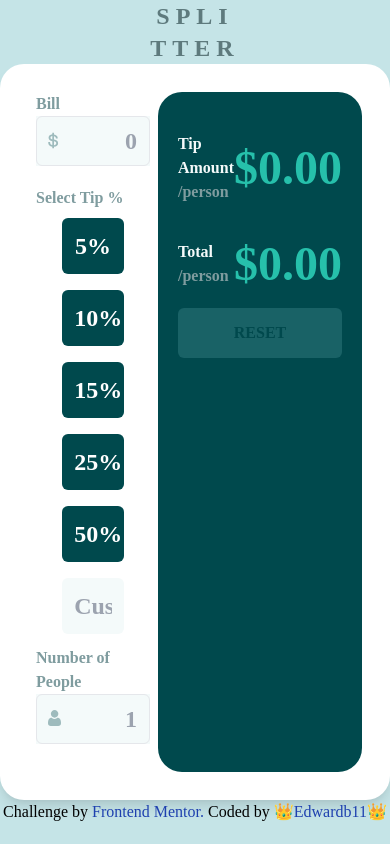
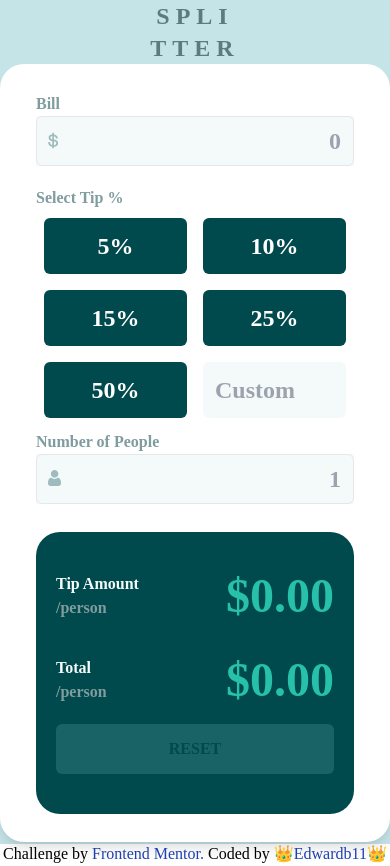
Before and after one commit to Edwardb11/Tip-calculator-app, a React (Create React App) app: page / in a window 390 px wide. Before the commit the page ends 844 px from the top, so only its background shows below. Built offline with nearby package versions, Linux system fonts and the light colour scheme.

Commit message:
update responsive

```diff
--- a/src/componets/box/Box.js
+++ b/src/componets/box/Box.js
@@ -55,7 +55,7 @@ export default function Box() {
       <main>
         <div className=" flex justify-center font-black">
           <div className="flex flex-auto flex-wrap px-7 py-7  rounded-3xl  shadow-lg bg-white  text-black     max-w-1/2  2xl:max-w-3/4 xl:max-w-3/4 lg:max-w-3/4 md:max-w-full sm:max-w-full">
-            <div className="  flex-1 mx-2  max-w-1/2 2xl:max-w-1/2 xl:max-w-1/2 lg:max-w-full md:max-w-full sm:max-w-full">
+            <div className="  flex-auto mx-2  max-w-1/2 2xl:max-w-1/2 xl:max-w-1/2 lg:max-w-full md:max-w-full sm:max-w-full">
               <label
                 htmlFor="bill"
                 className="block text-cyan-dark_gray font-semibold mb-2 sm:mb-0"
@@ -127,14 +127,14 @@ export default function Box() {
                 />
               </div>
             </div>
-            <div className="flex-1 max-w-1/2 2xl:max-w-1/2 xl:max-w-1/2 lg:max-w-full md:max-w-full sm:max-w-full rounded-3xl  mx-auto   px-5 py-10   bg-cyan-dark ">
+            <div className="flex-auto max-w-1/2 2xl:max-w-1/2 xl:max-w-1/2 lg:max-w-full md:max-w-full sm:max-w-full rounded-3xl  mx-2   px-5 py-10   bg-cyan-dark ">
               <div className="flex flex-col">
-                <div className="flex justify-between items-center  ">
-                  <div className="text-cyan-light_gray font-semibold  ">
+                <div className="flex justify-between items-center ">
+                  <div className="text-cyan-light_gray font-semibold ">
                     Tip Amount
                     <span className="block text-cyan-dark_gray">/person</span>
                   </div>
-                  <div className="text-cyan-strong text-5xl  font-bold  ">
+                  <div className="text-cyan-strong text-5xl font-bold">
                     ${TipAmount === 0 ? "0.00" : TipAmount.toFixed(2)}
                   </div>
                 </div>
@@ -147,7 +147,7 @@ export default function Box() {
                     ${total === 0 ? "0.00" : total.toFixed(2)}
                   </div>
                 </div>
-
+              </div>
               <div className="mt-12 pt-4 2xl:mt-12 xl:mt-12  lg:mt-12 md:mt-0 sm:-mt-8">
                 <button
                   onClick={() => reset()}
@@ -155,7 +155,6 @@ export default function Box() {
                 >
                   reset
                 </button>
-                </div>
               </div>
             </div>
           </div>
```
Lines whose indentation alone changed are shown as unchanged.
